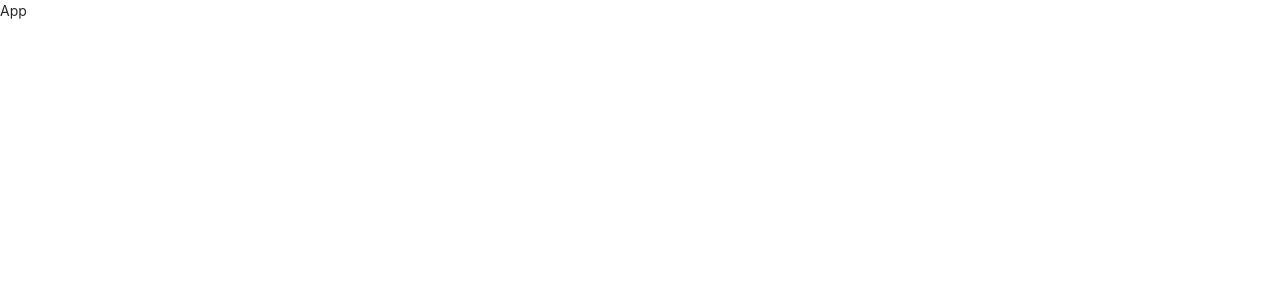
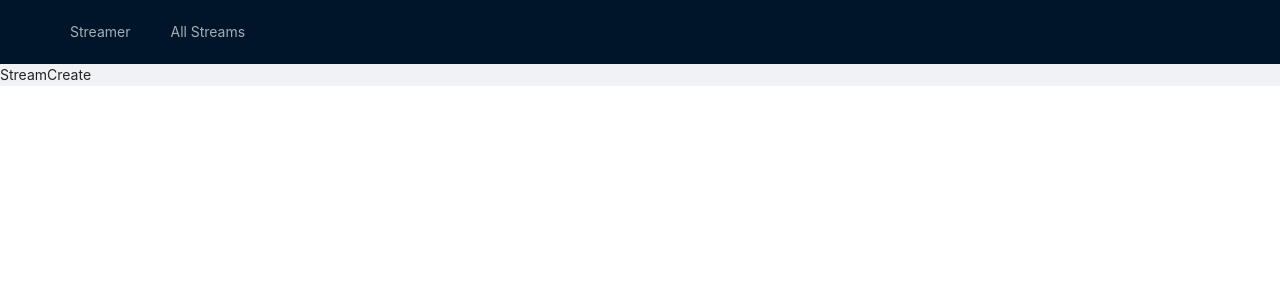
Before and after one commit to chaptone/react-streaming, a React (Create React App) app: page /stream/new in a window 1280 px wide. Shown: the top 300 px of the page. Built offline with nearby package versions, Linux system fonts and the light colour scheme.

Commit message:
Add stream ui component

```diff
--- a/src/components/App.js
+++ b/src/components/App.js
@@ -1,15 +1,28 @@
 import React from "react";
 import { BrowserRouter, Route } from "react-router-dom";
+import { Layout } from "antd";
+
+import StreamCreate from "./streams/StreamCreate";
+import StreamDelete from "./streams/StreamDelete";
+import StreamEdit from "./streams/StreamEdit";
+import StreamList from "./streams/StreamList";
+import StreamShow from "./streams/StreamShow";
+import Header from "./Header";
 
 const App = () => {
   return (
-    <div>
+    <Layout>
       <BrowserRouter>
-        <div>
-          <Route path="/" component={() => <div>App</div>} />
-        </div>
+        <Header />
+        <Layout.Content>
+          <Route path="/" exact component={StreamList} />
+          <Route path="/stream/new" exact component={StreamCreate} />
+          <Route path="/stream/edit" exact component={StreamEdit} />
+          <Route path="/stream/delete" exact component={StreamDelete} />
+          <Route path="/stream/show" exact component={StreamShow} />
+        </Layout.Content>
       </BrowserRouter>
-    </div>
+    </Layout>
   );
 };
 
--- /dev/null
+++ b/src/components/Header.js
@@ -0,0 +1,17 @@
+import React from "react";
+import { Menu, Layout } from "antd";
+
+const Header = () => {
+  return (
+    <Layout.Header>
+      <Menu theme="dark" mode="horizontal">
+        <Menu.Item key="1">Streamer</Menu.Item>
+        <Menu.Item key="2" style={{ float: "right" }}>
+          All Streams
+        </Menu.Item>
+      </Menu>
+    </Layout.Header>
+  );
+};
+
+export default Header;
--- /dev/null
+++ b/src/components/streams/StreamCreate.js
@@ -0,0 +1,7 @@
+import React from "react";
+
+const StreamCreate = () => {
+  return <div>StreamCreate</div>;
+};
+
+export default StreamCreate;
--- /dev/null
+++ b/src/components/streams/StreamDelete.js
@@ -0,0 +1,7 @@
+import React from "react";
+
+const StreamDelete = () => {
+  return <div>StreamDelete</div>;
+};
+
+export default StreamDelete;
--- /dev/null
+++ b/src/components/streams/StreamEdit.js
@@ -0,0 +1,7 @@
+import React from "react";
+
+const StreamEdit = () => {
+  return <div>StreamEdit</div>;
+};
+
+export default StreamEdit;
--- /dev/null
+++ b/src/components/streams/StreamList.js
@@ -0,0 +1,7 @@
+import React from "react";
+
+const StreamList = () => {
+  return <div>StreamList</div>;
+};
+
+export default StreamList;
--- /dev/null
+++ b/src/components/streams/StreamShow.js
@@ -0,0 +1,7 @@
+import React from "react";
+
+const StreamShow = () => {
+  return <div>StreamShow</div>;
+};
+
+export default StreamShow;
```
